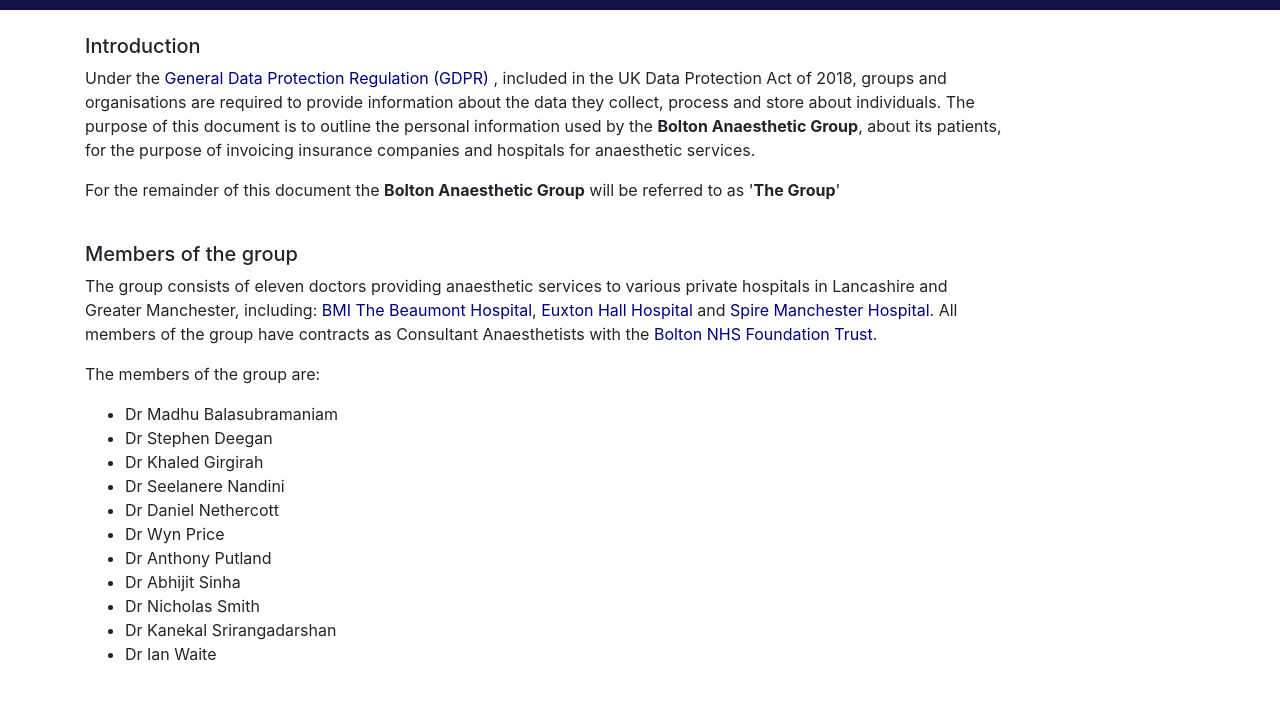
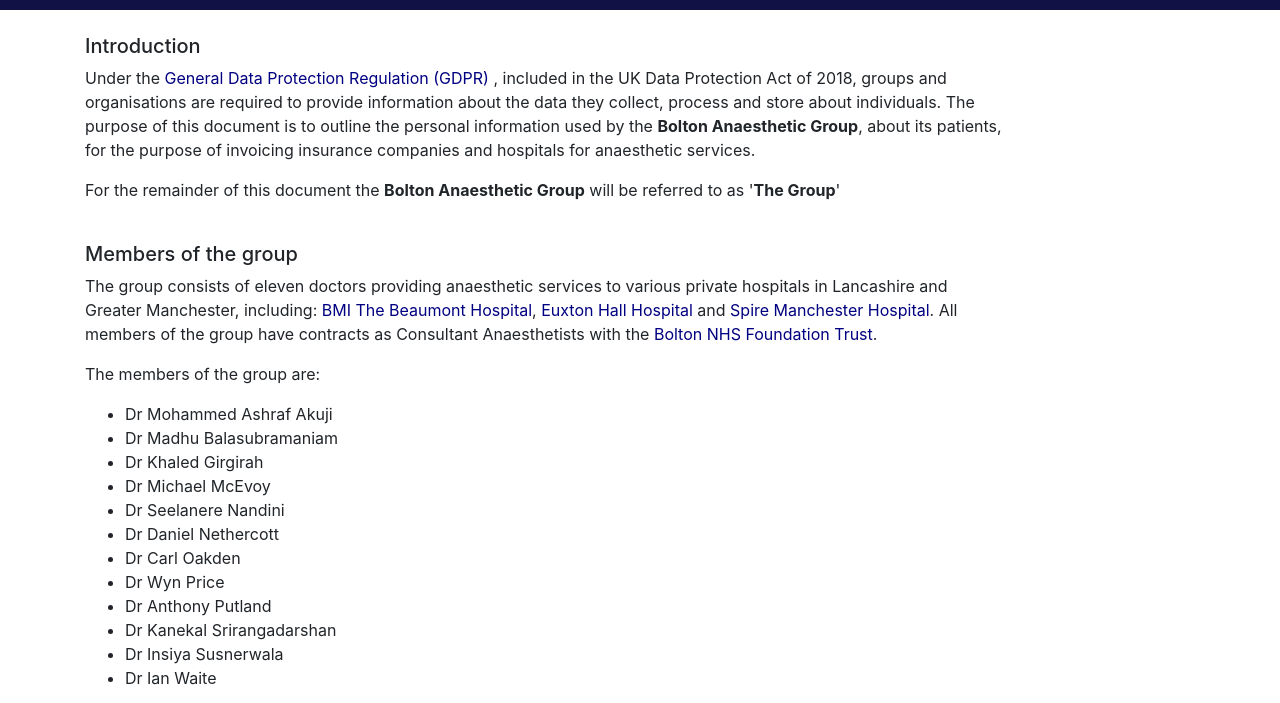
Before and after one commit to boltonag/GDPR, a plain HTML site: page index.html in a window 1280 px wide. Shown: the part 84-787 px from the top of the page. Drawn offline with Linux system fonts and the light colour scheme.

Commit message:
Updated members names

```diff
--- a/index.html
+++ b/index.html
@@ -41,16 +41,17 @@
             </p>
             <p>The members of the group are:</p>
             <ul>
+              <li>Dr Mohammed Ashraf Akuji</li>
               <li>Dr Madhu Balasubramaniam</li>
-              <li>Dr Stephen Deegan</li>
               <li>Dr Khaled Girgirah</li>
+              <li>Dr Michael McEvoy</li>
               <li>Dr Seelanere Nandini</li>
               <li>Dr Daniel Nethercott</li>
+              <li>Dr Carl Oakden</li>
               <li>Dr Wyn Price</li>
               <li>Dr Anthony Putland</li>
-              <li>Dr Abhijit Sinha</li>
-              <li>Dr Nicholas Smith</li>
               <li>Dr Kanekal Srirangadarshan</li>
+              <li>Dr Insiya Susnerwala</li>
               <li>Dr Ian Waite</li>
             </ul>
             <br>
```
